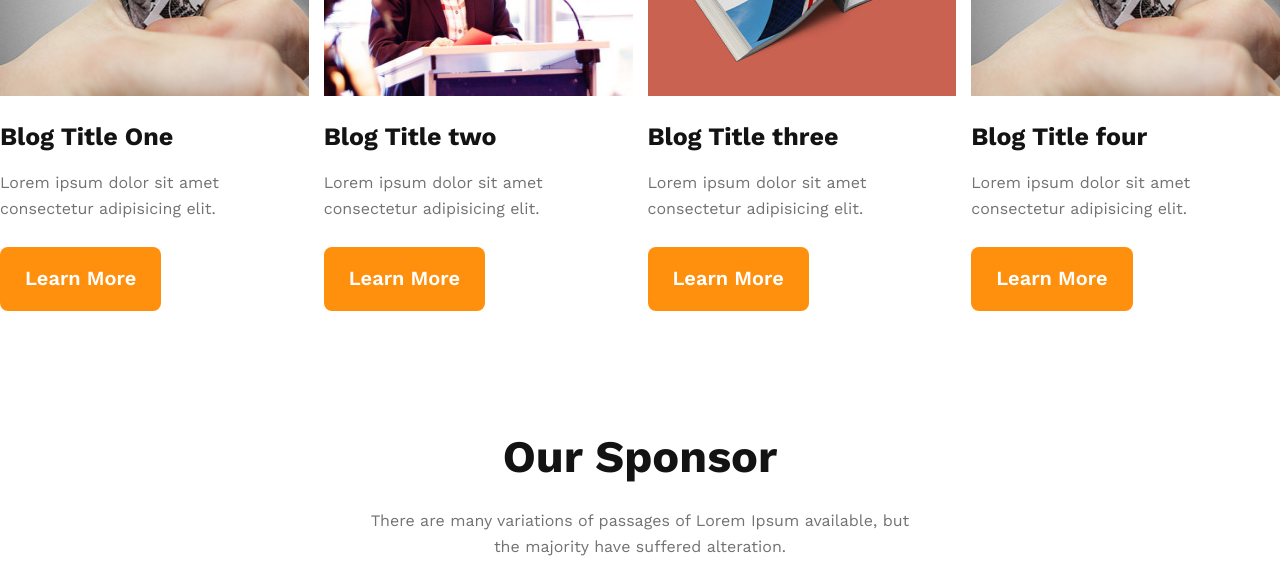
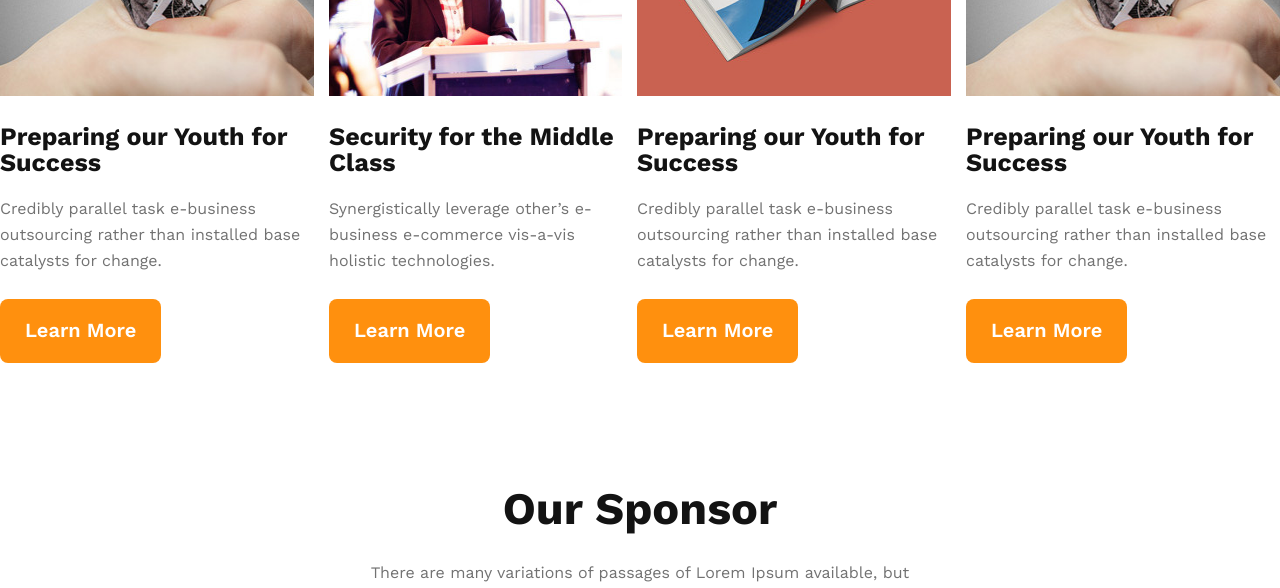
Before and after one commit to nazibh05/second-assignment, a plain HTML site: page index.html in a window 1280 px wide. Shown: the part 4400-4988 px from the top of the page. Drawn offline with nearby package versions, Linux system fonts and the light colour scheme.

Commit message:
New text added

```diff
--- a/index.html
+++ b/index.html
@@ -138,26 +138,26 @@
             <div class="blog-items">
                 <div class="single-blog">
                     <img src="images/image88.jpg" alt="">
-                    <h3>Blog Title One</h3>
-                    <p>Lorem ipsum dolor sit amet consectetur adipisicing elit.</p>
+                    <h3>Preparing our Youth for Success</h3>
+                    <p>Credibly parallel task e-business outsourcing rather than installed base catalysts for change.</p>
                     <button class="btn-primary"><a href="">Learn More</a></button>
                 </div>
                 <div class="single-blog">
                     <img src="images/blog2.jpeg" alt="">
-                    <h3>Blog Title two</h3>
-                    <p>Lorem ipsum dolor sit amet consectetur adipisicing elit.</p>
+                    <h3>Security for the Middle Class</h3>
+                    <p>Synergistically leverage other’s e-business e-commerce vis-a-vis holistic technologies.</p>
                     <button class="btn-primary"><a href="">Learn More</a></button>
                 </div>
                 <div class="single-blog">
                     <img src="images/blog3.jpeg" alt="">
-                    <h3>Blog Title three</h3>
-                    <p>Lorem ipsum dolor sit amet consectetur adipisicing elit.</p>
+                    <h3>Preparing our Youth for Success</h3>
+                    <p>Credibly parallel task e-business outsourcing rather than installed base catalysts for change.</p>
                     <button class="btn-primary"><a href="">Learn More</a></button>
                 </div>
                 <div class="single-blog">
                     <img src="images/image88.jpg" alt="">
-                    <h3>Blog Title four</h3>
-                    <p>Lorem ipsum dolor sit amet consectetur adipisicing elit.</p>
+                    <h3>Preparing our Youth for Success</h3>
+                    <p>Credibly parallel task e-business outsourcing rather than installed base catalysts for change.</p>
                     <button class="btn-primary"><a href="">Learn More</a></button>
                 </div>
             </div>
```
